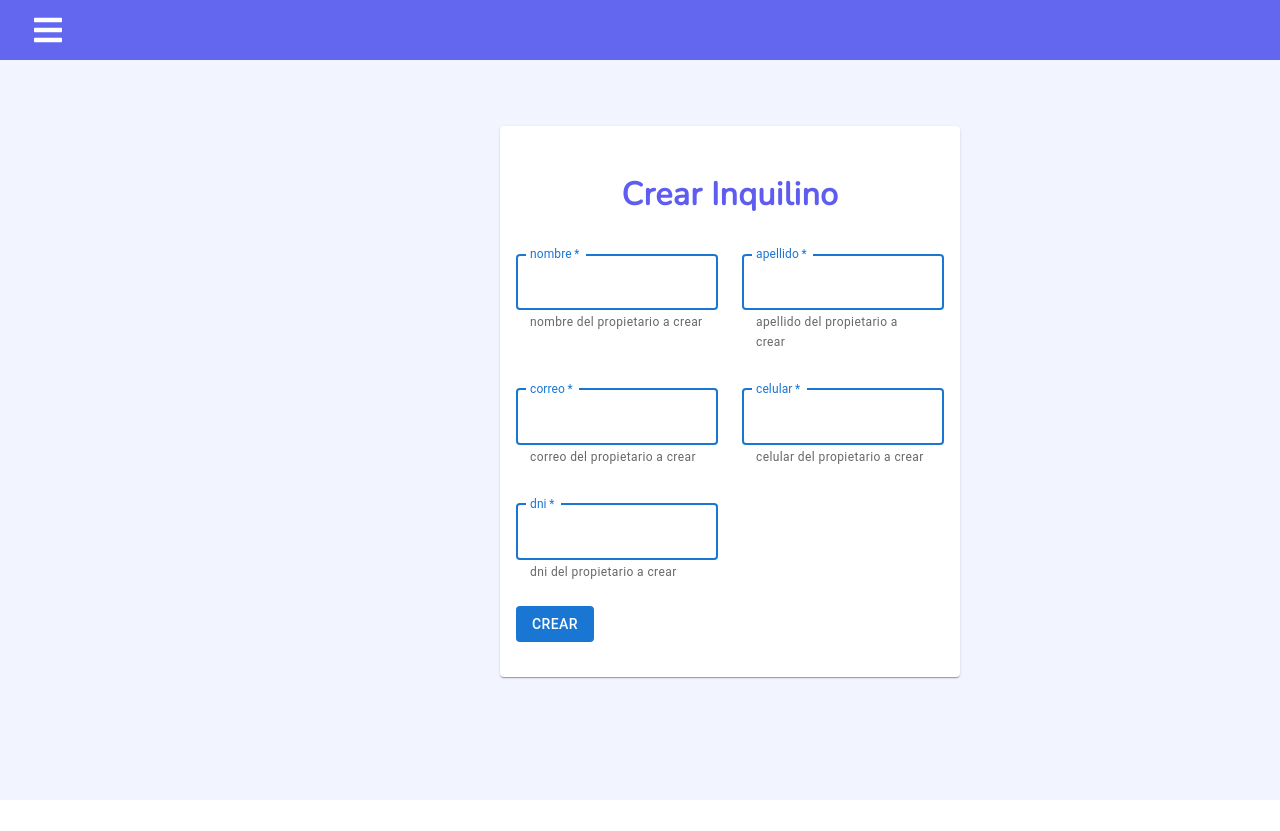
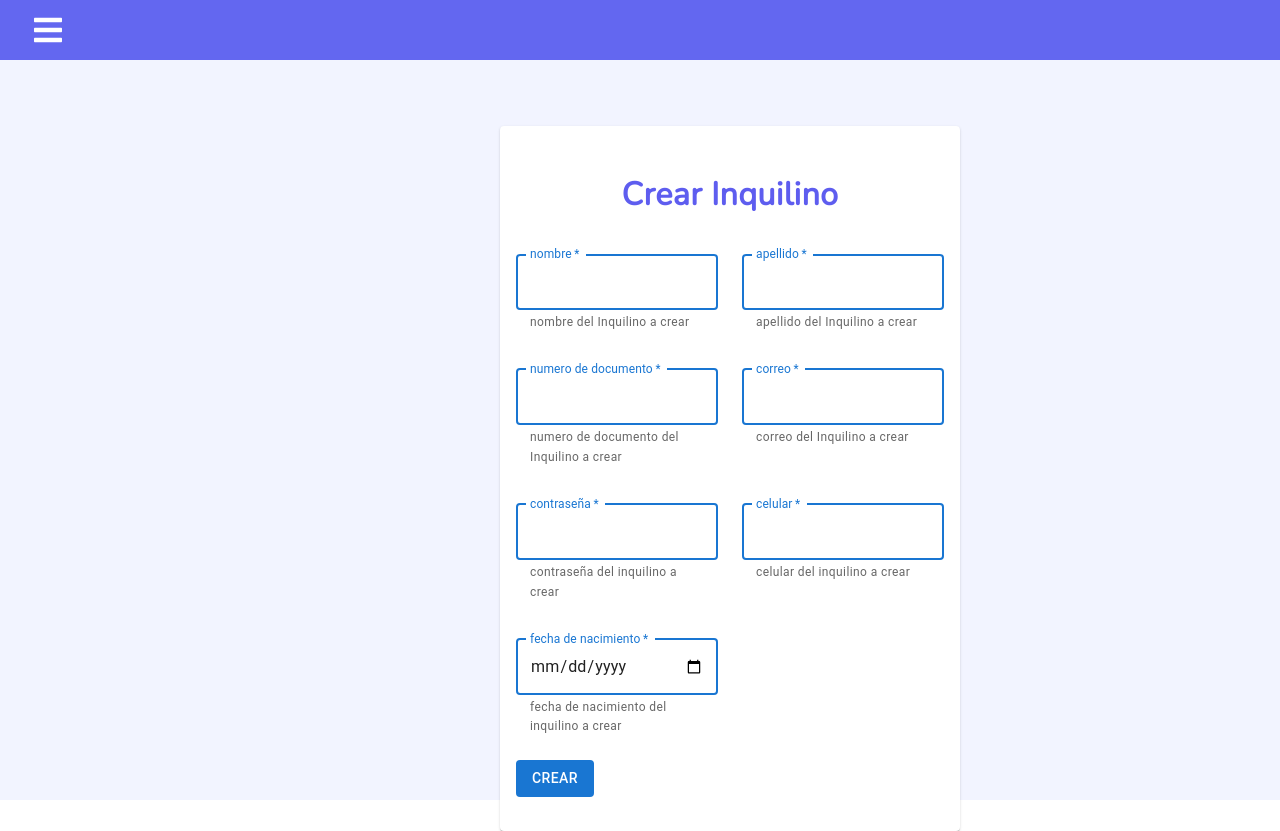
Before and after one commit to GerardoMP18/web-condominio-edificio-frontend, a React (Vite) app: page /inquilino/crear-inquilino in a window 1280 px wide. Before the commit the page ends 800 px from the top, so only its background shows below. Built offline with nearby package versions, Linux system fonts and the light colour scheme.

Commit message:
[feat] updating the file so that it receives data from the apis

```diff
--- a/src/pages/Inquilinos/Inquilinos.jsx
+++ b/src/pages/Inquilinos/Inquilinos.jsx
@@ -1,12 +1,11 @@
 import React, { useState, useEffect } from "react";
 import TableInquilinos from "../../components/Tables/TableInquilinos/TableInquilinos";
-import { data } from "./DataInquilinos"
 import { Grid, TextField, Box, Card, CardContent, Button } from "@mui/material";
 import axios from "axios";
 import { Formik } from "formik";
 import styled from "styled-components";
 
-const baseUrl = "http://127.0.0.1:5000/api/login";
+const baseUrl = "http://127.0.0.1:5000/api/users";
 
 export function CrearInquilino() {
   const Title = styled.h6`
@@ -18,8 +17,15 @@ export function CrearInquilino() {
   `;
 
   const [consolaSelecionada, SetconsolaSelecionada] = useState({
+    first_name: "",
+    last_name: "",
+    id_document_type: 1,
+    number_document: "",
     email: "",
     password: "",
+    phone: "",
+    birth_date: "",
+    id_role: 3,
   });
 
   const handleChange = (e) => {
@@ -41,7 +47,7 @@ export function CrearInquilino() {
     <>
       <Formik
         onSubmit={(valores) => {
-          console.log("Condominio Creado");
+          console.log("Inquilino Creado");
         }}
       >
         {() => (
@@ -57,15 +63,15 @@ export function CrearInquilino() {
                         <TextField
                           focused
                           required
-                          id="nombre"
+                          id="first_name"
                           error={false}
                           label="nombre"
                           type="text"
-                          name="nombre"
+                          name="first_name"
                           margin="dense"
                           fullWidth
                           variant="outlined"
-                          helperText="nombre del propietario a crear"
+                          helperText="nombre del Inquilino a crear"
                           onChange={handleChange}
                         />
                       </Grid>
@@ -74,14 +80,15 @@ export function CrearInquilino() {
                         <TextField
                           focused
                           required
+		          id="last_name"
                           error={false}
                           label="apellido"
                           type="text"
-                          name="apellido"
+                          name="last_name"
                           margin="dense"
                           fullWidth
                           variant="outlined"
-                          helperText="apellido del propietario a crear"
+                          helperText="apellido del Inquilino a crear"
                           onChange={handleChange}
                         />
                       </Grid>
@@ -90,14 +97,15 @@ export function CrearInquilino() {
                         <TextField
                           focused
                           required
+			  id="number_document"
                           error={false}
-                          label="correo"
+                          label="numero de documento"
                           type="text"
-                          name="correo"
+                          name="number_document"
                           margin="dense"
                           fullWidth
                           variant="outlined"
-                          helperText="correo del propietario a crear"
+                          helperText="numero de documento del Inquilino a crear"
                           onChange={handleChange}
                         />
                       </Grid>
@@ -106,14 +114,15 @@ export function CrearInquilino() {
                         <TextField
                           focused
                           required
+			  id="email"
                           error={false}
-                          label="celular"
-                          type="number"
-                          name="celular"
+                          label="correo"
+                          type="text"
+                          name="email"
                           margin="dense"
                           fullWidth
                           variant="outlined"
-                          helperText="celular del propietario a crear"
+                          helperText="correo del Inquilino a crear"
                           onChange={handleChange}
                         />
                       </Grid>
@@ -122,14 +131,49 @@ export function CrearInquilino() {
                         <TextField
                           focused
                           required
+			  id="password"
                           error={false}
-                          label="dni"
-                          type="number"
-                          name="dni"
+                          label="contraseña"
+                          type="password"
+                          name="password"
                           margin="dense"
                           fullWidth
                           variant="outlined"
-                          helperText="dni del propietario a crear"
+                          helperText="contraseña del inquilino a crear"
+                          onChange={handleChange}
+                        />
+                      </Grid>
+
+		      <Grid item xs={6} sm={6} md={6} lg={6} xl={6}>
+                        <TextField
+                          focused
+                          required
+                          id="phone"
+                          error={false}
+                          label="celular"
+                          type="number"
+                          name="phone"
+                          margin="dense"
+                          fullWidth
+                          variant="outlined"
+                          helperText="celular del inquilino a crear"
+                          onChange={handleChange}
+                        />
+                      </Grid>
+
+                      <Grid item xs={6} sm={6} md={6} lg={6} xl={6}>
+                        <TextField
+                          focused
+                          required
+                          id="birth_date"
+                          error={false}
+                          label="fecha de nacimiento"
+                          type="date"
+                          name="birth_date"
+                          margin="dense"
+                          fullWidth
+                          variant="outlined"
+                          helperText="fecha de nacimiento del inquilino a crear"
                           onChange={handleChange}
                         />
                       </Grid>
@@ -164,21 +208,21 @@ export function CrearInquilino() {
 
 
 export function I2() {
-{/*  const [inquilinos, setInquilinos] = useState([]);
+  const [inquilinos, setInquilinos] = useState([]);
 
   useEffect(() => {
     fetchData();
   }, []);
 
   const fetchData = async () => {
-    const response = await fetch("http://127.0.0.1:5000/api/condominiums");
+    const response = await fetch("http://127.0.0.1:5000/api/tenants");
     const data = await response.json();
     setInquilinos(data);
-  };*/}
+  };
 
   return (
     <>
-      <TableInquilinos data={data} />
+      <TableInquilinos data={inquilinos} />
     </>
   );
 }
```
